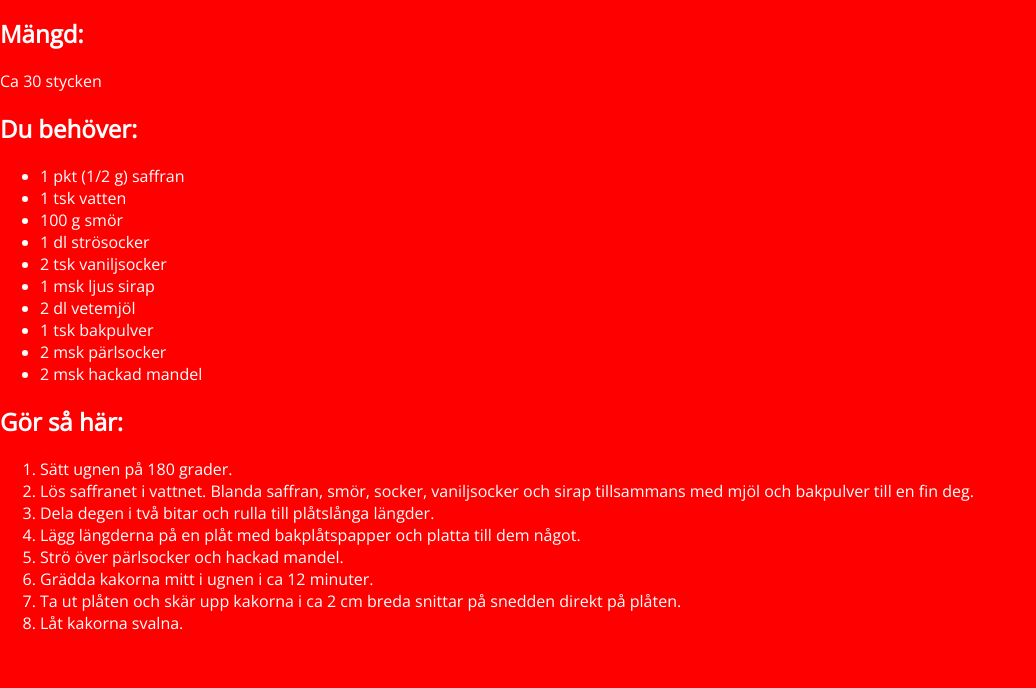
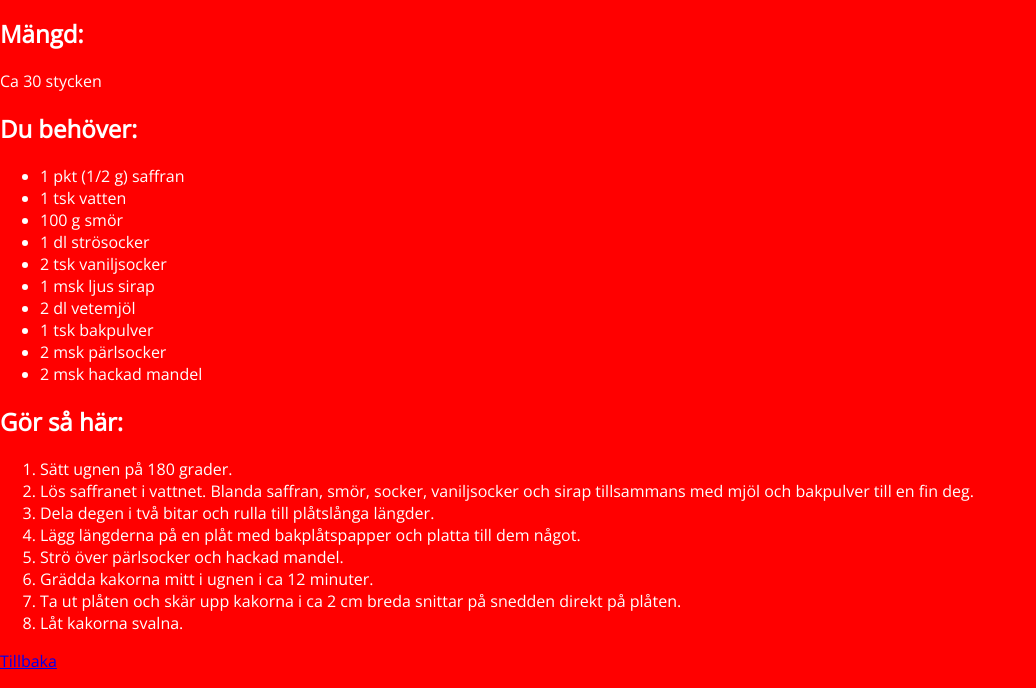
Before and after one commit to thelindr/adventcalendar, a plain HTML site: page code/days/1.html in a window 1280 px wide. Shown: the part 207-895 px from the top of the page, without its empty margins (0-1036 px from the left). Before the commit the page ends 857 px from the top, so only its background shows below. Drawn offline with nearby package versions, Linux system fonts and the light colour scheme; a web font is replaced by a local one.

Commit message:
Tillbaka link added on day 1 page

```diff
--- a/code/days/1.html
+++ b/code/days/1.html
@@ -49,6 +49,8 @@
         <li>Låt kakorna svalna.</li>
       </ol>
 
+      <p><a href="../index.html">Tillbaka</a></p>
+
     </main>
     <!-- END OF MAIN CONTENT -->
 
```
